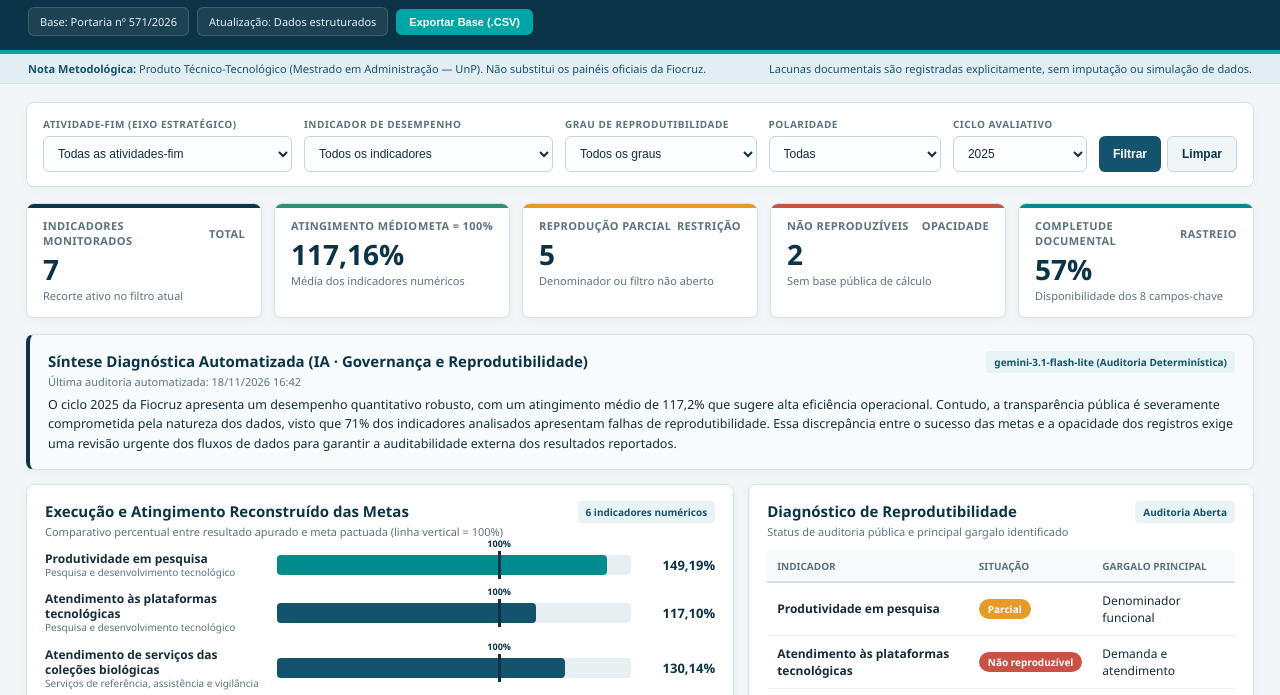
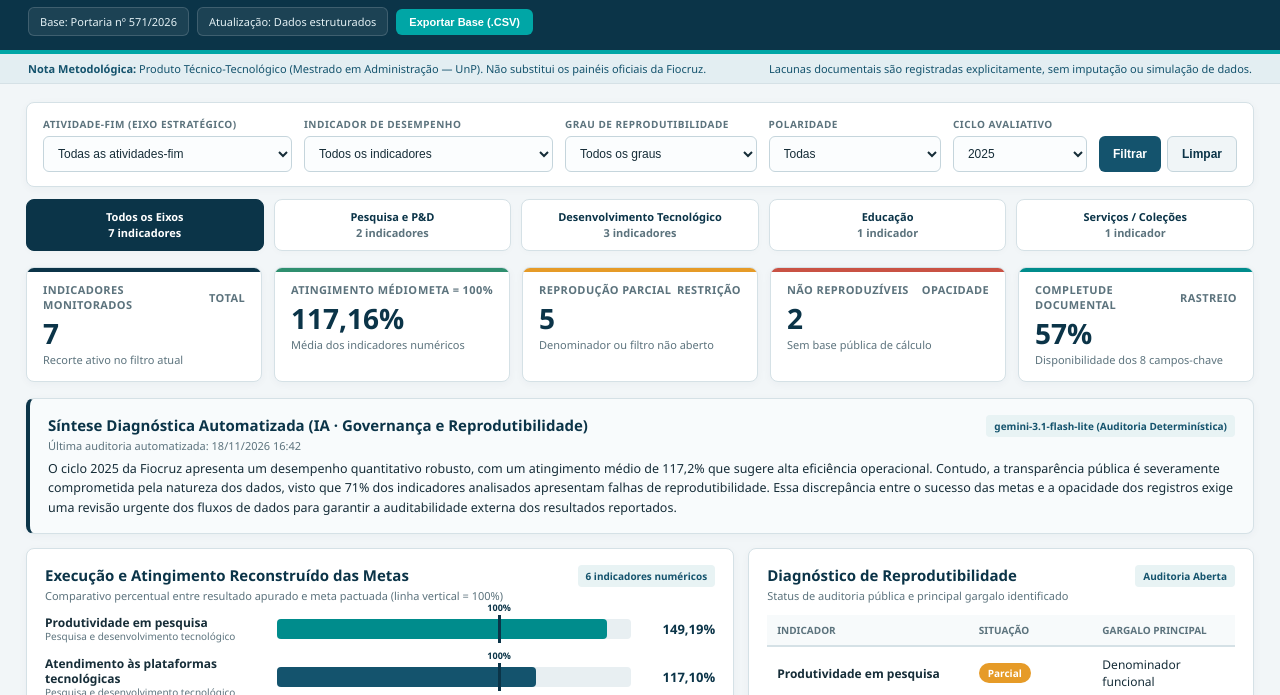
Before and after one commit to virgiliovlf/Projeto-fio, a plain HTML site: page index.html in a window 1280 px wide. Shown: the part 69-764 px from the top of the page. Drawn offline with nearby package versions, Linux system fonts and the light colour scheme.

Commit message:
Implement axis navigation bar and filtering
Added axis navigation bar with filtering functionality.

```diff
--- a/index.html
+++ b/index.html
@@ -38,7 +38,7 @@ body{margin:0;background:var(--bg);color:var(--ink);font-family:'Segoe UI',Aptos
 .subbanner{background:#e3eef2;border-bottom:1px solid var(--line);padding:7px 28px;font-size:11px;color:var(--blue);display:flex;justify-content:space-between;align-items:center;flex-wrap:wrap;gap:8px}
 .container{max-width:1540px;margin:0 auto;padding:18px 26px 36px}
 
-.filter-bar{background:var(--card);border:1px solid var(--line);border-radius:8px;padding:14px 16px;margin-bottom:16px;box-shadow:0 2px 8px rgba(11,52,72,.04);display:grid;grid-template-columns:1.3fr 1.3fr 1fr 0.9fr 0.7fr auto;gap:12px;align-items:end}
+.filter-bar{background:var(--card);border:1px solid var(--line);border-radius:8px;padding:14px 16px;margin-bottom:12px;box-shadow:0 2px 8px rgba(11,52,72,.04);display:grid;grid-template-columns:1.3fr 1.3fr 1fr 0.9fr 0.7fr auto;gap:12px;align-items:end}
 .f-group label{display:block;font-size:10px;font-weight:700;text-transform:uppercase;letter-spacing:.5px;color:var(--muted);margin-bottom:5px}
 .f-group select,.f-group input{width:100%;height:36px;border:1px solid #c5d5dc;border-radius:6px;padding:0 10px;font-size:12px;color:var(--ink);background:#fbfdfe}
 .f-group select:focus,.f-group input:focus{outline:none;border-color:var(--teal-bright);background:#fff}
@@ -48,6 +48,15 @@ body{margin:0;background:var(--bg);color:var(--ink);font-family:'Segoe UI',Aptos
 .btn-primary:hover{background:var(--navy)}
 .btn-ghost{background:#f0f5f7;color:var(--navy);border:1px solid #c5d5dc}
 .btn-ghost:hover{background:#e2ecef}
+
+/* Estilo da Barra de Eixos Estratégicos */
+.axis-bar{display:grid;grid-template-columns:repeat(5,1fr);gap:10px;margin-bottom:16px}
+.axis-pill{background:var(--card);border:1px solid var(--line);border-radius:8px;padding:10px 12px;text-align:center;cursor:pointer;transition:.15s;box-shadow:0 2px 6px rgba(11,52,72,.02)}
+.axis-pill:hover{border-color:var(--teal-bright);background:#f7fcfd;transform:translateY(-1px)}
+.axis-pill.active{background:var(--navy);border-color:var(--navy);color:#fff}
+.axis-pill.active .axis-title,.axis-pill.active .axis-count{color:#fff}
+.axis-title{font-size:11px;font-weight:700;color:var(--navy);display:block;line-height:1.2}
+.axis-count{font-size:11px;font-weight:600;color:var(--muted);display:block;margin-top:2px}
 
 .kpi-strip{display:grid;grid-template-columns:repeat(5,1fr);gap:12px;margin-bottom:16px}
 .kpi-card{background:var(--card);border:1px solid var(--line);border-radius:8px;padding:14px 16px;position:relative;overflow:hidden;box-shadow:0 2px 8px rgba(11,52,72,.04)}
@@ -139,6 +148,7 @@ footer{max-width:1540px;margin:0 auto;padding:0 26px 28px;font-size:11px;color:v
 
 @media(max-width:1100px){
   .filter-bar{grid-template-columns:repeat(2,1fr)}
+  .axis-bar{grid-template-columns:repeat(2,1fr)}
   .kpi-strip{grid-template-columns:repeat(2,1fr)}
   .viz-grid-main,.viz-grid-sub{grid-template-columns:1fr}
   .chain-grid{grid-template-columns:repeat(4,1fr)}
@@ -202,6 +212,30 @@ footer{max-width:1540px;margin:0 auto;padding:0 26px 28px;font-size:11px;color:v
     <div class="f-actions">
       <button class="btn btn-primary" onclick="renderAll()">Filtrar</button>
       <button class="btn btn-ghost" onclick="resetFilters()">Limpar</button>
+    </div>
+  </section>
+
+  <!-- Barra de Navegação por Eixos Estratégicos (Estilo Observatório Fiocruz) -->
+  <section class="axis-bar" id="axisBarContainer">
+    <div class="axis-pill active" onclick="filtrarPorEixo('')">
+      <span class="axis-title">Todos os Eixos</span>
+      <span class="axis-count">7 indicadores</span>
+    </div>
+    <div class="axis-pill" onclick="filtrarPorEixo('Pesquisa e desenvolvimento tecnológico')">
+      <span class="axis-title">Pesquisa e P&D</span>
+      <span class="axis-count">2 indicadores</span>
+    </div>
+    <div class="axis-pill" onclick="filtrarPorEixo('Produção e inovação em saúde')">
+      <span class="axis-title">Desenvolvimento Tecnológico</span>
+      <span class="axis-count">3 indicadores</span>
+    </div>
+    <div class="axis-pill" onclick="filtrarPorEixo('Educação e formação profissional')">
+      <span class="axis-title">Educação</span>
+      <span class="axis-count">1 indicador</span>
+    </div>
+    <div class="axis-pill" onclick="filtrarPorEixo('Serviços de referência, assistência e vigilância')">
+      <span class="axis-title">Serviços / Coleções</span>
+      <span class="axis-count">1 indicador</span>
     </div>
   </section>
 
@@ -604,6 +638,15 @@ function initControls() {
   renderAll();
 }
 
+function filtrarPorEixo(atividadeFim) {
+  el('fActivity').value = atividadeFim;
+  document.querySelectorAll('.axis-pill').forEach(pill => pill.classList.remove('active'));
+  if (event && event.currentTarget) {
+    event.currentTarget.classList.add('active');
+  }
+  renderAll();
+}
+
 function getFilteredData() {
   const act = el('fActivity').value;
   const ind = el('fIndicator').value;
@@ -835,6 +878,9 @@ function closeModal() {
 function resetFilters() {
   ['fActivity', 'fIndicator', 'fRepro', 'fPolarity'].forEach(id => el(id).value = '');
   el('searchInput').value = '';
+  document.querySelectorAll('.axis-pill').forEach(pill => pill.classList.remove('active'));
+  const firstPill = document.querySelector('.axis-pill');
+  if (firstPill) firstPill.classList.add('active');
   focusedIndicatorId = null;
   renderAll();
 }
```
